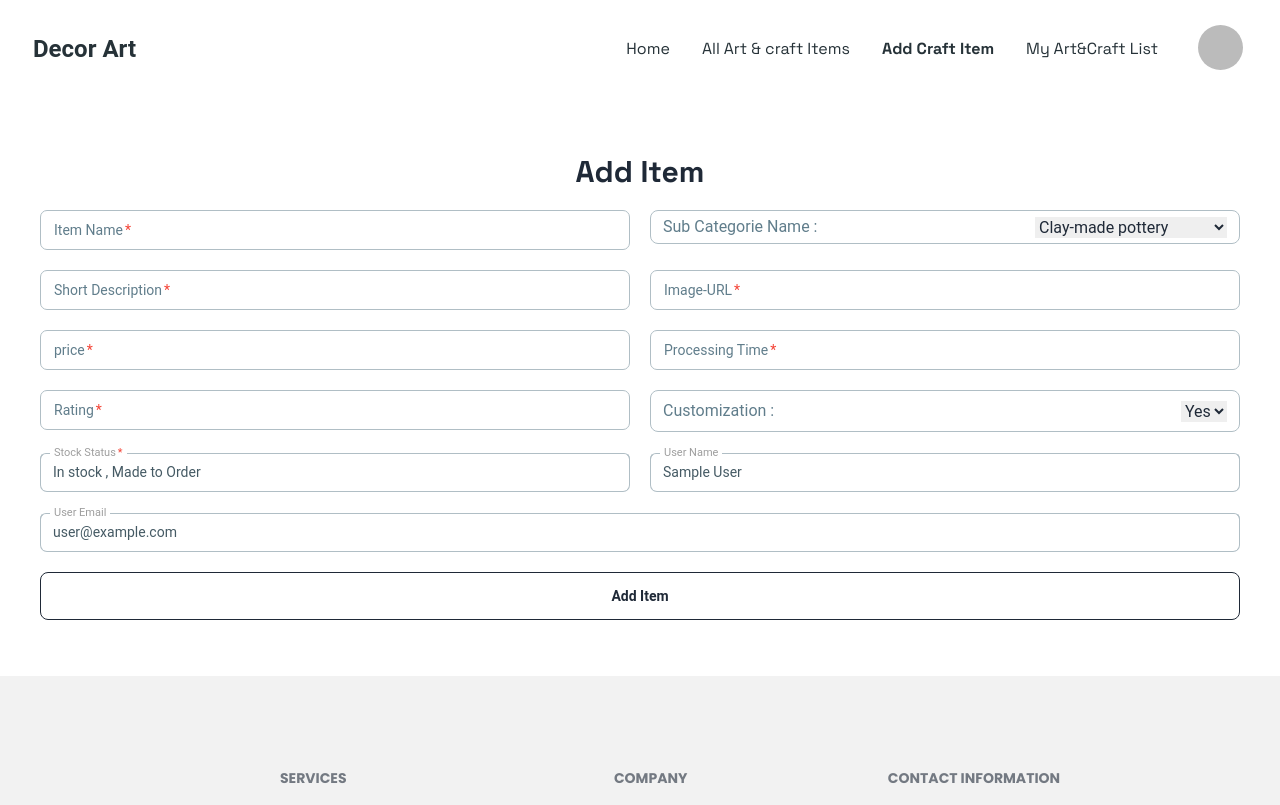
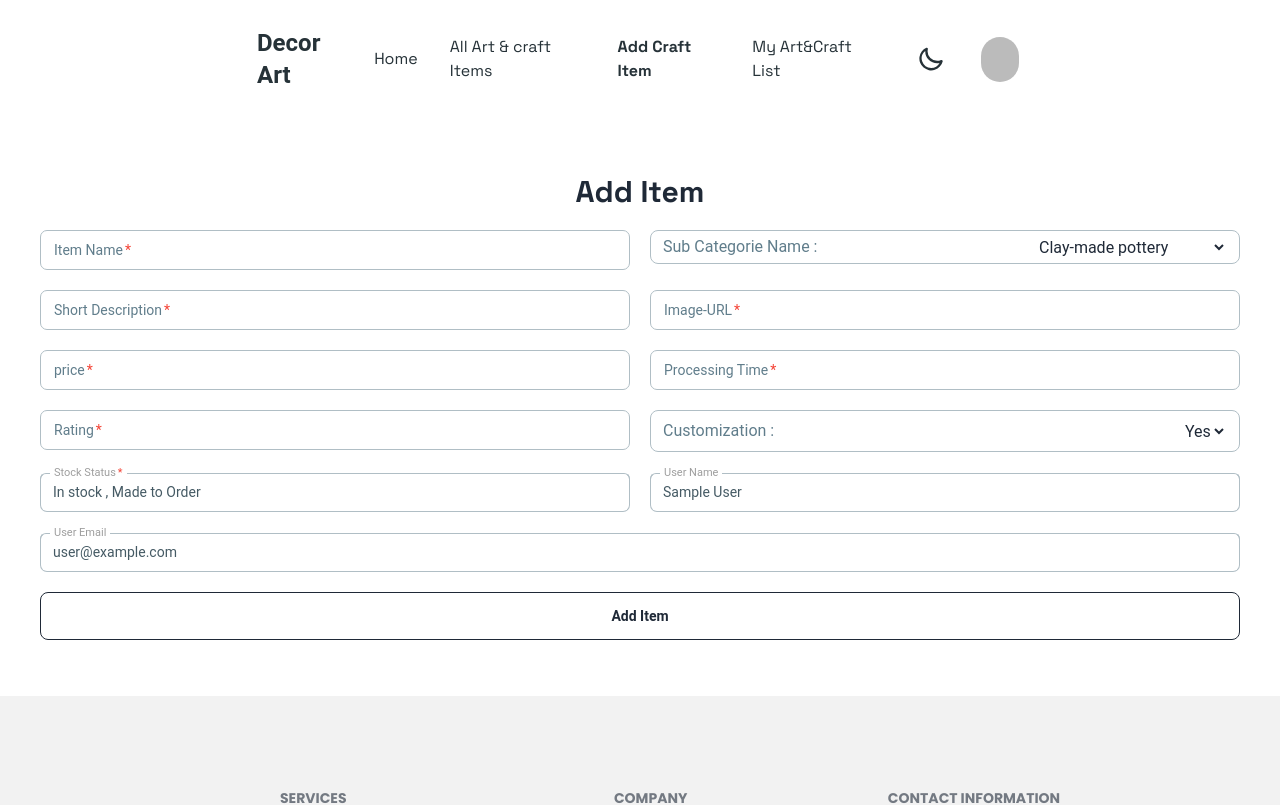
Before and after one commit to rahat-495/DecorArt, a React (Vite) app: page /addCraftItem in a window 1280 px wide. Shown: the top 805 px of the page. Built offline with nearby package versions, Linux system fonts and the light colour scheme; no server answers; sample sign-in values are in the browser's storage.

Commit message:
dark mode are be added !

```diff
--- a/src/Pages/AddCraft/AddCraft.jsx
+++ b/src/Pages/AddCraft/AddCraft.jsx
@@ -73,9 +73,9 @@ const AddCraft = () => {
                         </Fade>
 
                         <Fade direction="right">
-                            <div className="w-full px-1 py-3 border flex items-center justify-between border-[#B0BEC5] md:px-3 md:py-3 lg:px-3 lg:py-1 rounded-lg">
+                            <div className="w-full bg-tr px-1 py-3 border flex items-center justify-between border-[#B0BEC5] md:px-3 md:py-3 lg:px-3 lg:py-1 rounded-lg">
                                 <label className="text-[#607D8B] text-sm lg:text-base" htmlFor="subName">Sub Categorie Name :</label>
-                                <select required name="subName" id="subName">
+                                <select  className="bg-transparent" required name="subName" id="subName">
                                     <option value="Clay-Made-Pottry">Clay-made pottery</option>
                                     <option value="Stoneware">Stoneware</option>
                                     <option value="Porcelain">Porcelain</option>
@@ -113,7 +113,7 @@ const AddCraft = () => {
                         <Fade direction="right">
                             <div className="w-full border flex items-center justify-between border-[#B0BEC5] px-3 py-2 rounded-lg">
                                 <label className="text-[#607D8B]" htmlFor="customization">Customization :</label>
-                                <select required name="customization" id="customization">
+                                <select className="bg-transparent" required name="customization" id="customization">
                                     <option value="yes">Yes</option>
                                     <option value="no">No</option>
                                 </select>
--- a/src/Pages/CardsDetail/CardsDetail.jsx
+++ b/src/Pages/CardsDetail/CardsDetail.jsx
@@ -17,8 +17,8 @@ const CardsDetail = () => {
 
                     <h1 data-aos="fade-left" data-aos-duration="1000" data-aos-delay="100" className="text-xl md:text-2xl lg:text-2xl mt-2 font-medium pop">Sub Categorie : {data?.subName}</h1>
 
-                    <p data-aos="fade-left" data-aos-duration="1000" data-aos-delay="200" className="my-5 border rounded-lg p-3 w-[350px] md:w-[600px] lg:w-auto gap-4 flex lg:text-xl lg:border-none lg:p-0">
-                        <span className="font-bold w-[200px] mr-3 lg:w-auto">Description:</span>
+                    <p data-aos="fade-left" data-aos-duration="1000" data-aos-delay="200" className="my-5 rounded-lg  w-[350px] md:w-[600px] lg:w-auto flex lg:text-xl ">
+                        <span className="font-bold lg:w-auto"></span>
                         {data?.shortDesc}
                     </p>
 
--- a/src/Pages/Home/CraftItemSec.jsx
+++ b/src/Pages/Home/CraftItemSec.jsx
@@ -37,7 +37,7 @@ const CraftItemSec = () => {
                             </div>
                           </div>
                           <Link to={`/cardsDetails/${card._id}`}>
-                            <Button className="mt-4 w-full btn hover:btn-ghost hover:border">View Details</Button>
+                            <Button className="mt-4 w-full btn btn-outline">View Details</Button>
                           </Link>
                         </div>
                       </div> </Fade>)
--- a/src/Shared/Navbar/Navbar.jsx
+++ b/src/Shared/Navbar/Navbar.jsx
@@ -14,6 +14,23 @@ const Nav = () => {
 
   const [openNav, setOpenNav] = useState(false);
   const { user , logOut } = useContext(AuthContext);
+  const [theme , setTheme] = useState(localStorage.getItem('theme') ? localStorage.getItem('theme') : 'light')
+
+  const handleToogle = (e) => {
+    if(e.target.checked){
+      setTheme('dark')
+    }
+    else{
+      setTheme('light')
+    }
+  }
+
+  useEffect(() => {
+    localStorage.setItem('theme' , theme) ;
+    const localTheme = localStorage.getItem('theme') ;
+    document.querySelector('html').setAttribute('data-theme' , localTheme) ;
+  } , [theme])
+
 
   useEffect(() => {
     window.addEventListener(
@@ -89,8 +106,8 @@ const Nav = () => {
   }
 
   return (
-    <div className="mx-auto">
-      <Navbar className="sticky top-0 z-10 h-max max-w-full shadow-none rounded-none px-8 py-2 lg:px-8 lg:py-5 lg:max-w-[1440px] lg:mx-auto">
+    <div className="mx-auto sticky top-0 z-10">
+      <Navbar className="sticky navbar top-0 z-10 h-max max-w-full shadow-none rounded-none px-8 py-2 lg:px-64 lg:py-5 lg:mx-auto">
         <div className="flex items-center justify-between text-blue-gray-900">
           <Typography className="mr-4 text-2xl cursor-pointer font-semibold py-1.5">
             Decor Art
@@ -99,7 +116,20 @@ const Nav = () => {
             <div className="mr-4 hidden lg:block">{navList}</div>
             <div className="">
               {user ? (
-                <div className="">
+                <div className="flex items-center justify-between">
+
+                  <label className="swap swap-rotate lg:mr-6 p-2 rounded-full">
+
+                    {/* this hidden checkbox controls the state */}
+                    <input type="checkbox" onChange={handleToogle}/>
+
+                    {/* sun icon */}
+                    <svg className=" swap-on fill-current w-7 h-7" xmlns="http://www.w3.org/2000/svg" viewBox="0 0 24 24"><path d="M5.64,17l-.71.71a1,1,0,0,0,0,1.41,1,1,0,0,0,1.41,0l.71-.71A1,1,0,0,0,5.64,17ZM5,12a1,1,0,0,0-1-1H3a1,1,0,0,0,0,2H4A1,1,0,0,0,5,12Zm7-7a1,1,0,0,0,1-1V3a1,1,0,0,0-2,0V4A1,1,0,0,0,12,5ZM5.64,7.05a1,1,0,0,0,.7.29,1,1,0,0,0,.71-.29,1,1,0,0,0,0-1.41l-.71-.71A1,1,0,0,0,4.93,6.34Zm12,.29a1,1,0,0,0,.7-.29l.71-.71a1,1,0,1,0-1.41-1.41L17,5.64a1,1,0,0,0,0,1.41A1,1,0,0,0,17.66,7.34ZM21,11H20a1,1,0,0,0,0,2h1a1,1,0,0,0,0-2Zm-9,8a1,1,0,0,0-1,1v1a1,1,0,0,0,2,0V20A1,1,0,0,0,12,19ZM18.36,17A1,1,0,0,0,17,18.36l.71.71a1,1,0,0,0,1.41,0,1,1,0,0,0,0-1.41ZM12,6.5A5.5,5.5,0,1,0,17.5,12,5.51,5.51,0,0,0,12,6.5Zm0,9A3.5,3.5,0,1,1,15.5,12,3.5,3.5,0,0,1,12,15.5Z"/></svg>
+
+                    {/* moon icon */}
+                    <svg className=" swap-off fill-current w-7 h-7" xmlns="http://www.w3.org/2000/svg" viewBox="0 0 24 24"><path d="M21.64,13a1,1,0,0,0-1.05-.14,8.05,8.05,0,0,1-3.37.73A8.15,8.15,0,0,1,9.08,5.49a8.59,8.59,0,0,1,.25-2A1,1,0,0,0,8,2.36,10.14,10.14,0,1,0,22,14.05,1,1,0,0,0,21.64,13Zm-9.5,6.69A8.14,8.14,0,0,1,7.08,5.22v.27A10.15,10.15,0,0,0,17.22,15.63a9.79,9.79,0,0,0,2.1-.22A8.11,8.11,0,0,1,12.14,19.73Z"/></svg>
+
+                  </label>
 
                   <div className="dropdown dropdown-hover">
                     <div tabIndex={0} role="button" className=" m-1 hidden lg:flex">
@@ -115,6 +145,8 @@ const Nav = () => {
                       <Button onClick={handleLogOut} className="my-2 w-full">Log Out</Button>
                     </div>
                   </div>
+
+
 
                 </div>
               ) : (
--- a/tailwind.config.js
+++ b/tailwind.config.js
@@ -11,7 +11,10 @@ export default {
   },
   plugins: [require("daisyui")],
   daisyui: {
-    themes: ["light"],
+    themes: [
+      "light",
+      "dark"
+    ],
   },
 };
 
@@ -25,6 +28,9 @@ module.exports = withMT({
   },
   plugins: [require("daisyui")],
   daisyui: {
-    themes: ["light"],
+    themes: [
+      "light",
+      "dark"
+    ],
   },
 });
```
